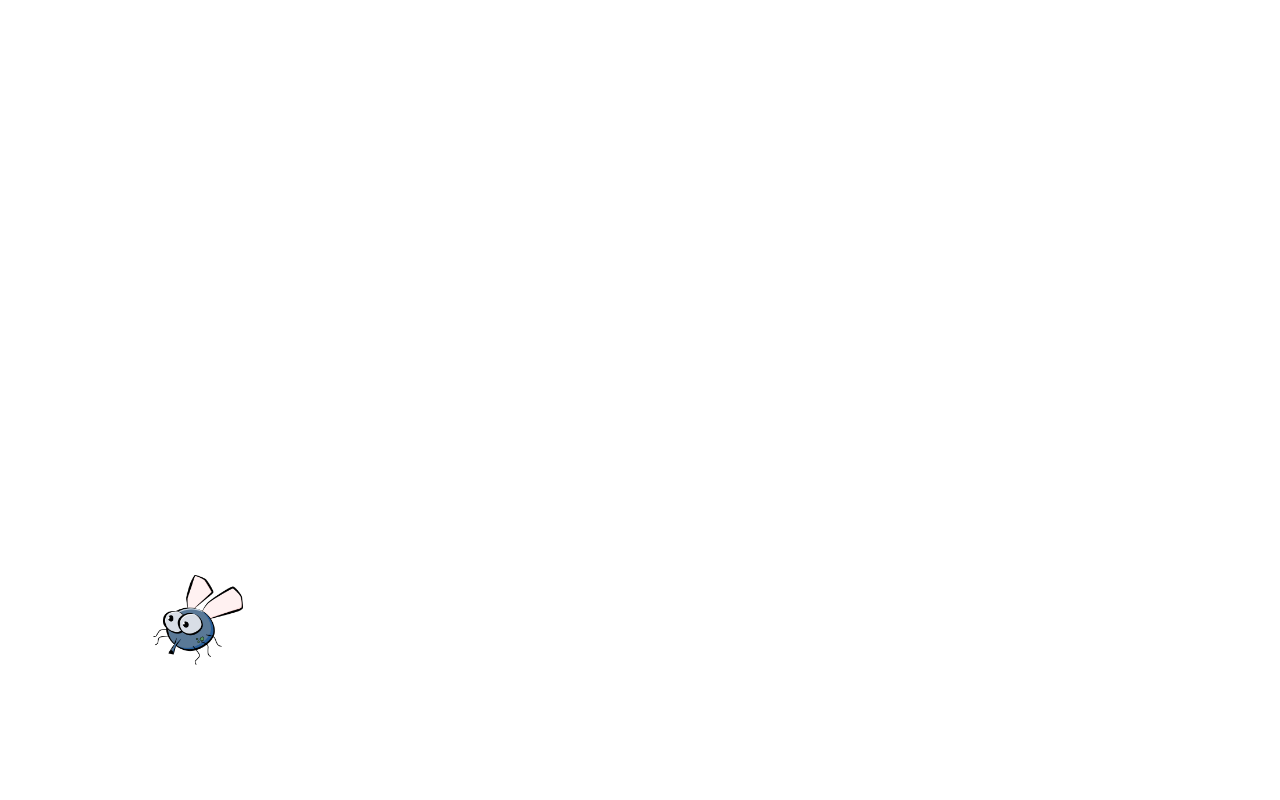
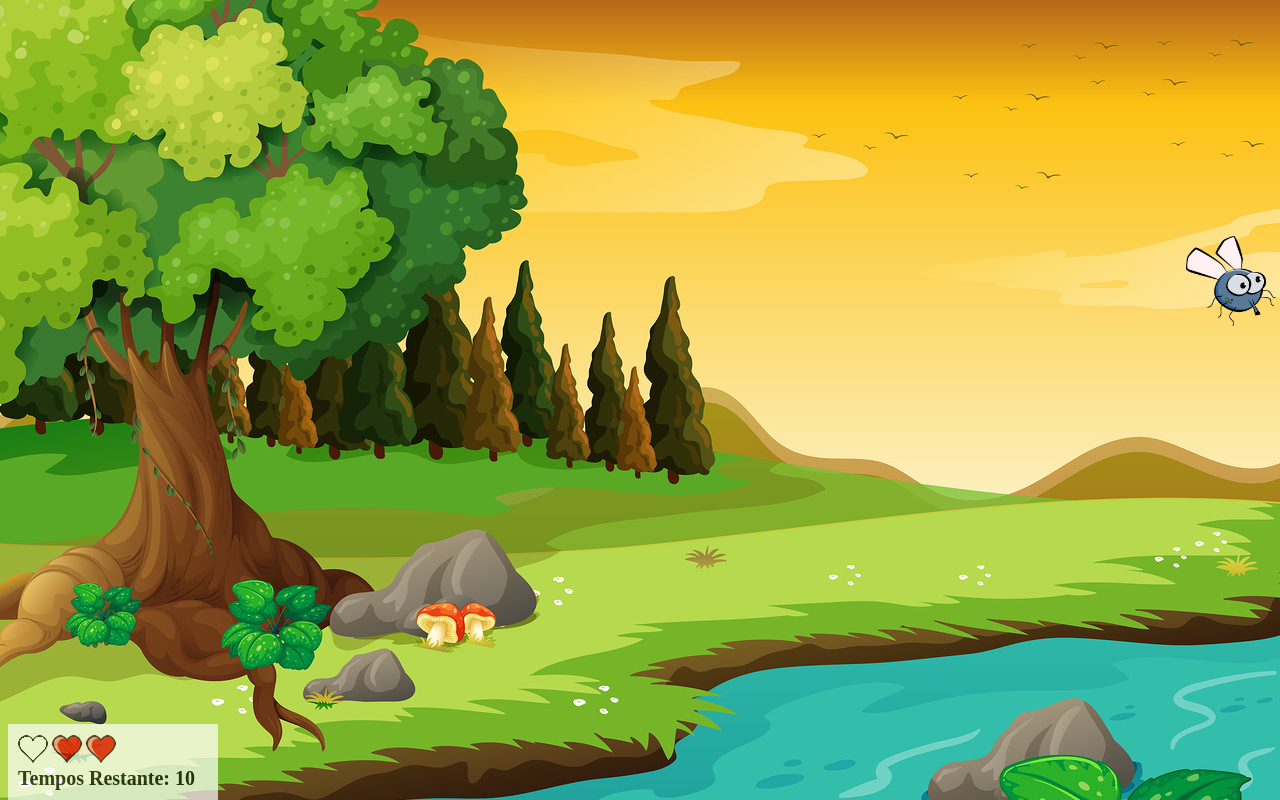
Before and after one commit to GustavoBarcario/App_Mata_Mosquito, a plain HTML site: page app.html in a window 1280 px wide. Drawn offline with Linux system fonts and the light colour scheme.

Commit message:
Cria controle de vida, game over e adiciona cronometro

```diff
--- a/app.html
+++ b/app.html
@@ -8,8 +8,22 @@
     <script src="jogo.js"></script>
   </head>
   <body onresize="ajustaTamanhoPalcoJogo()">
+    <div class="painel">
+      <div class="vidas">
+        <img id="v1" src="imagens/coracao_cheio.png" />
+        <img id="v2" src="imagens/coracao_cheio.png" />
+        <img id="v3" src="imagens/coracao_cheio.png" />
+      </div>
+      <div class="cronometro">
+        Tempos Restante: <span id="cronometro"></span>
+      </div>
+    </div>
     <script>
-      posicaoRandomica();
+      document.getElementById("cronometro").innerHTML = tempo;
+
+      var criamosquito = setInterval(function () {
+        posicaoRandomica();
+      }, 2000);
     </script>
   </body>
 </html>
--- a/estilo.css
+++ b/estilo.css
@@ -1,3 +1,8 @@
+body {
+  background-image: url(imagens/bg.jpg);
+  background-repeat: no-repeat;
+}
+
 .mosquito1 {
   width: 50px;
   height: 50px;
@@ -20,3 +25,23 @@
 .ladoB {
   transform: scaleX(-1);
 }
+
+.painel {
+  position: absolute;
+  width: 190px;
+  padding: 10px;
+  bottom: 0px;
+  border-top: solid 1px #fff;
+  background-color: #fff;
+  opacity: 0.7;
+}
+
+.vidas {
+  float: left;
+}
+
+.cronometro {
+  float: left;
+  font-size: 20px;
+  font-weight: bold;
+}
--- a/jogo.js
+++ b/jogo.js
@@ -1,5 +1,7 @@
 var altura = 0;
 var largura = 0;
+var vidas = 1;
+var tempo = 15;
 
 function ajustaTamanhoPalcoJogo() {
   altura = window.innerHeight;
@@ -10,7 +12,29 @@
 
 ajustaTamanhoPalcoJogo();
 
+var cronometro = setInterval(function () {
+  tempo -= 1;
+  if (tempo < 0) {
+    clearInterval(cronometro);
+    clearInterval(criamosquito);
+    alert("Vitoria");
+  } else {
+    document.getElementById("cronometro").innerHTML = tempo;
+  }
+}, 1000);
+
 function posicaoRandomica() {
+  //Remover mosquito anterior (caso exista)
+  if (document.getElementById("mosquito")) {
+    document.getElementById("mosquito").remove();
+    if (vidas > 3) {
+      window.location.href = "fim_de_jogo.html";
+    } else {
+      document.getElementById("v" + vidas).src = "imagens/coracao_vazio.png";
+      vidas++;
+    }
+  }
+
   var posicaoX = Math.floor(Math.random() * largura) - 90;
   var posicaoY = Math.floor(Math.random() * altura) - 90;
 
@@ -26,6 +50,10 @@
   mosquito.style.left = posicaoX + "px";
   mosquito.style.top = posicaoY + "px";
   mosquito.style.position = "absolute";
+  mosquito.id = "mosquito";
+  mosquito.onclick = function () {
+    this.remove();
+  };
 
   document.body.appendChild(mosquito);
 }
```
Also changed, not shown: fim_de_jogo.html (added, +40 -0 lines).
